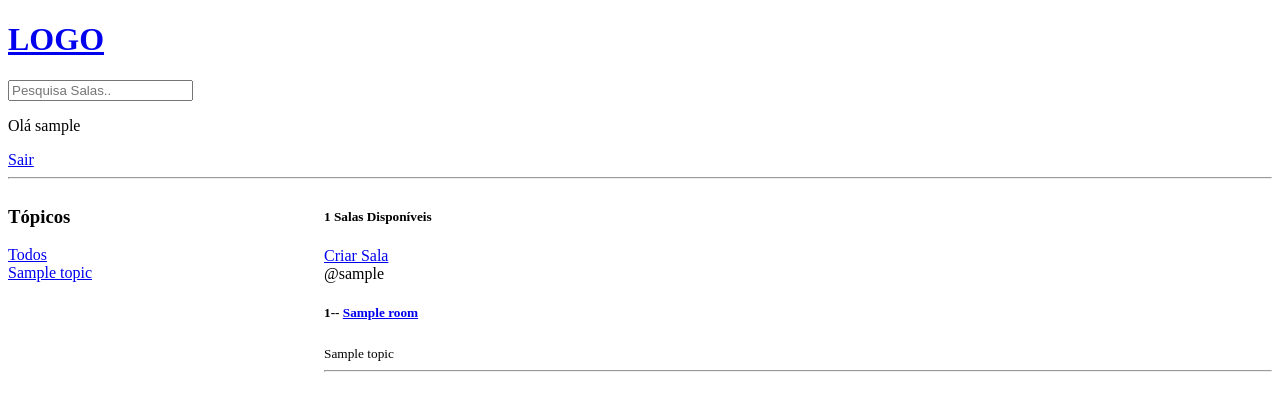
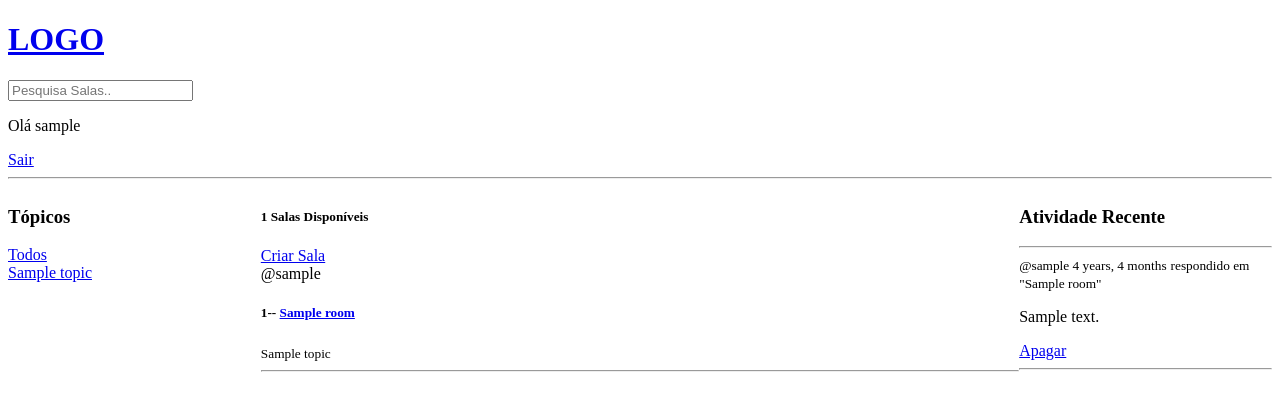
Before and after one commit to vinicioscsoares/socialmediaapp, a Django app: page / in a window 1280 px wide. Shown: the top 411 px of the page. Run offline with Django 5.2, Linux system fonts and the light colour scheme; a user stored in the database is signed in; tables that the repository leaves empty hold one stand-in row (values such as "Sample post").

Commit message:
área de atividade recente criada

```diff
--- a/base/models.py
+++ b/base/models.py
@@ -34,5 +34,9 @@ class Message(models.Model):
     updated = models.DateTimeField(auto_now=True)
     created = models.DateTimeField(auto_now_add=True)
 
+    class Meta:
+        ordering = ['-updated','-created']
+
+
     def __str__(self):
         return self.body[0:50]
--- /dev/null
+++ b/base/templates/base/activity_compoent.html
@@ -0,0 +1,18 @@
+
+<h3>Atividade Recente</h3>
+<hr>
+{% for message in room_messages  %}
+
+    <div>
+        <small>@{{message.user}} {{ message.created | timesince}}</small>
+        <small>respondido em "{{message.room}}"</small>
+
+        <p>{{message.body}}</p>
+        {% if request.user == message.user %}
+
+            <a href="{% url 'delete-message' message.id %}">Apagar</a>
+        {% endif %}
+        <hr>
+    </div>
+
+{% endfor %}
--- a/base/templates/base/home.html
+++ b/base/templates/base/home.html
@@ -4,7 +4,7 @@
 <style>
     .home-container{
         display:grid;
-        grid-template-columns: 1fr 3fr;
+        grid-template-columns: 1fr 3fr 1fr;
 
     }
 </style>
@@ -51,6 +51,10 @@
         </div>
     </div>
 
+    <div>
+        {% include 'base/activity_compoent.html' %}
+    </div>
+
 
 </div>
 
--- a/base/views.py
+++ b/base/views.py
@@ -79,11 +79,13 @@ def home(request):
     topic = Topic.objects.all()
 
     room_count= rooms.count()
+    room_messages = Message.objects.filter(Q(room__topic__name__icontains=q))
 
     context = {
         'rooms':rooms,
         'topics':topic,
         'room_count':room_count,
+        'room_messages': room_messages,
         }
     return render(request, 'base/home.html', context)
 
```
